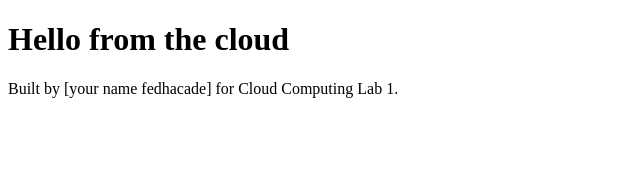
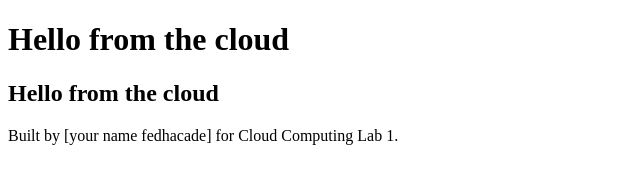
Before and after one commit to fedhw20-debug/my_cloud-lab, a plain HTML site: page index.html in a window 1280 px wide. Shown: the whole page, without its empty margins (0-640 px from the left). Drawn offline with Linux system fonts and the light colour scheme.

Commit message:
Update index.html

```diff
--- a/index.html
+++ b/index.html
@@ -1 +1 @@
-<!DOCTYPE html> <html> <head><title>My Cloud Lab</title></head> <body> <h1>Hello from the cloud</h1> <p>Built by [your name fedhacade] for Cloud Computing Lab 1.</p> </body> </html>
+<!DOCTYPE html> <html> <head><title>My Cloud Lab</title></head> <body> <h1>Hello from the cloud</h1> <h2>Hello from the cloud</h2><p>Built by [your name fedhacade] for Cloud Computing Lab 1.</p> </body> </html>
```
